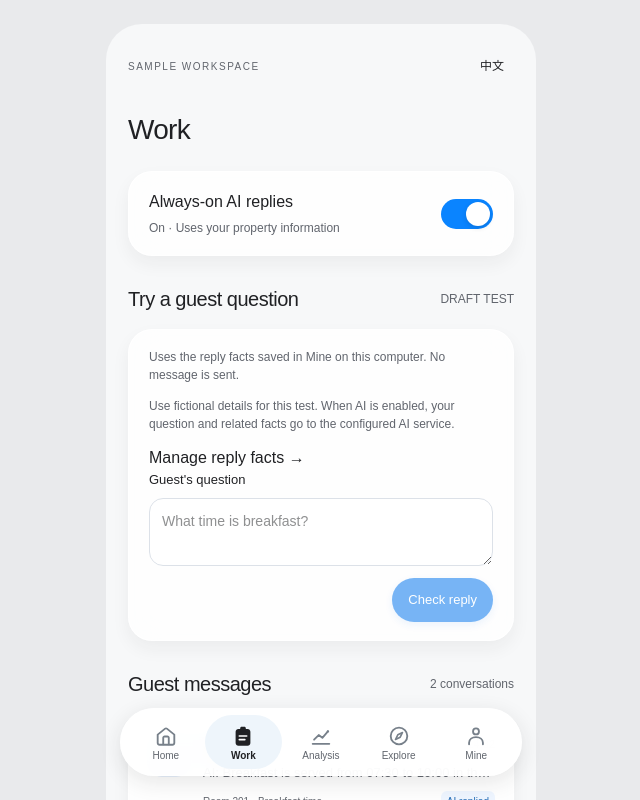
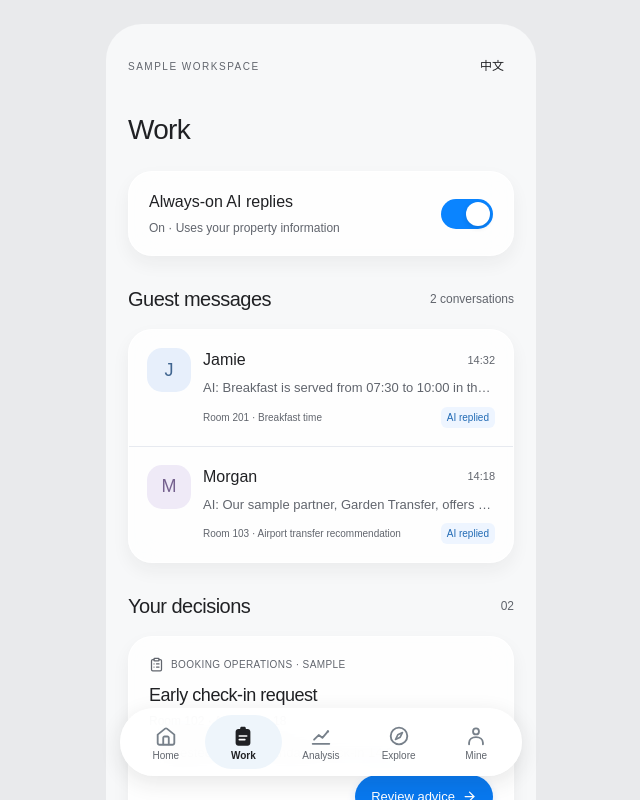
Before and after one commit to Flesymevoli/staycraft, a Next.js app in the folder frontend/: page /native-work in a window 1280 px wide. Shown: the top 800 px of the page, without its empty margins (319-959 px from the left). Built offline with nearby package versions, Linux system fonts and the light colour scheme; a web font is replaced by a local one.

Commit message:
fix: remove standalone question test from Work

```diff
--- a/frontend/src/components/work-client.tsx
+++ b/frontend/src/components/work-client.tsx
@@ -5,7 +5,6 @@ import Link from "next/link";
 import Image from "next/image";
 import { ArrowLeft, ArrowRight, Check, ClipboardList, ChartNoAxesCombined, RotateCcw, Sparkles } from "lucide-react";
 import { useDemoStorage } from "./demo-storage";
-import { WorkDecisionDemo } from "./work-decision-demo";
 import { WorkOperationDemo, type OperationId } from "./work-operation-demo";
 import "./native-home.css";
 import "./native-work.css";
@@ -141,7 +140,6 @@ export function WorkClient({ initialTask = null }: { initialTask?: TaskId | null
         <div><strong>{t("Always-on AI replies", "AI 随时回复")}</strong><p>{autoReply ? t("On · Uses your property information", "已开启 · 依据你的民宿资料") : t("Paused · New enquiries go to you", "已暂停 · 新咨询由你处理")}</p></div>
         <button type="button" role="switch" aria-checked={autoReply} aria-label={t("Always-on AI replies", "AI 随时回复")} className="work-auto-switch" onClick={() => { setAutoReply(!autoReply); setNotice(t("Demo setting updated. Existing conversations stay available.", "演示设置已更新，已有对话仍可查看。")); }}><span /></button>
       </section>
-      <WorkDecisionDemo language={language} autoReply={autoReply} />
       <section className="work-conversations">
         <div className="work-section-head"><h2>{t("Guest messages", "客人消息")}</h2><span>{t("2 conversations", "2 条对话")}</span></div>
         <div className="native-card work-inbox">
```
